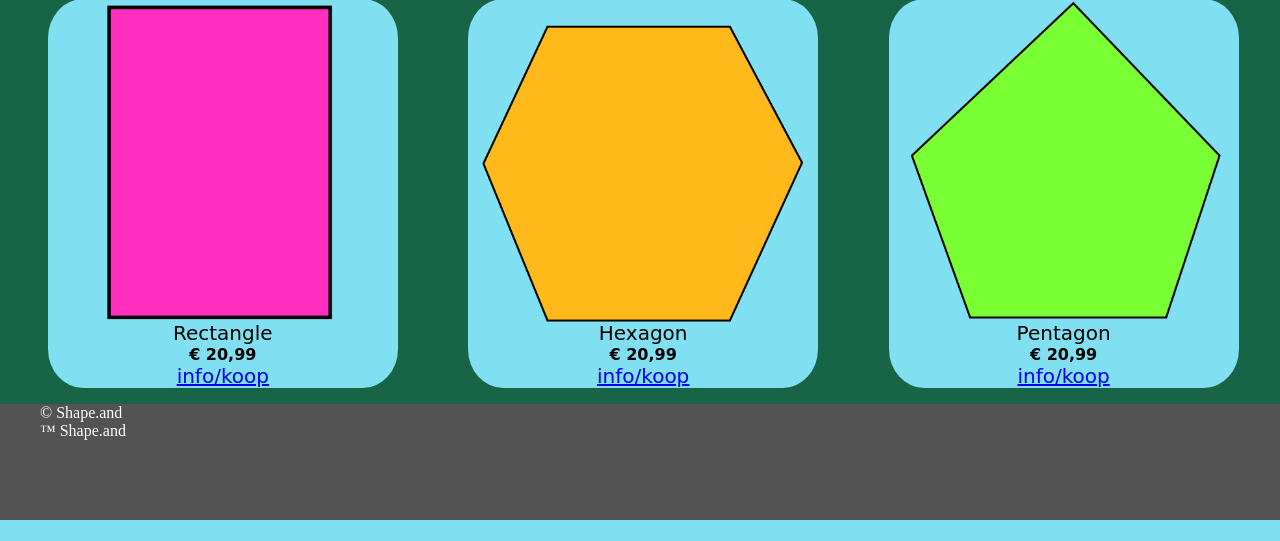
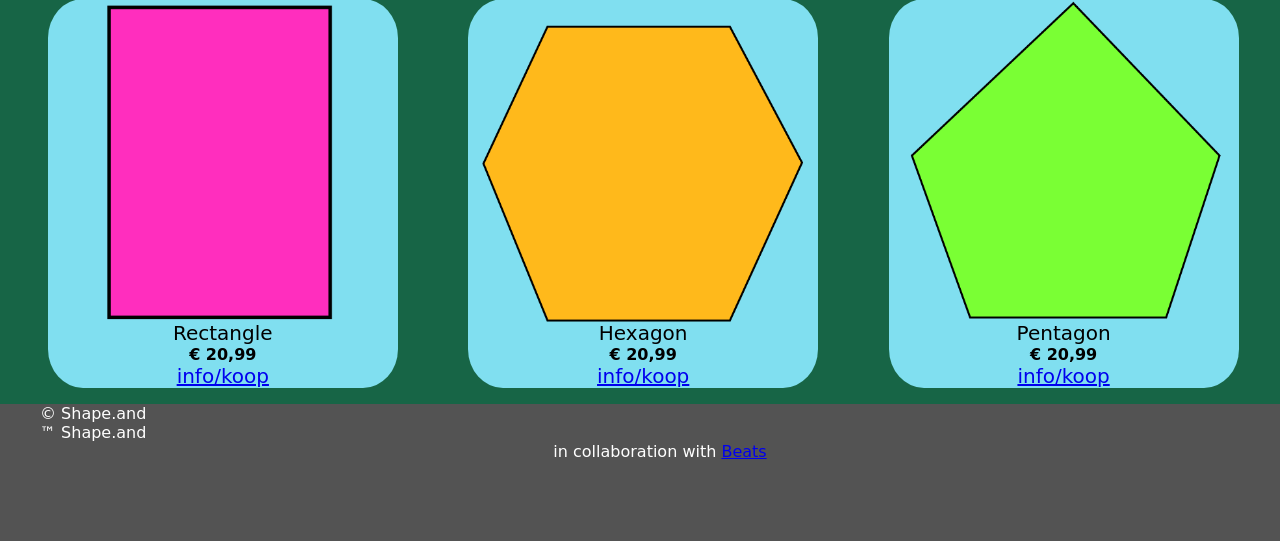
Before and after one commit to Mark-JanKuijper/web-dev, a PHP site: page / in a window 1280 px wide. Shown: the part 682-1223 px from the top of the page. Before the commit the page ends 1202 px from the top, so only its background shows below. Run offline with PHP 8.4, Linux system fonts and the light colour scheme.

Commit message:
eigen webshop kleine tovoeging van een easter egg

```diff
--- a/workshops/mijn_webshop/detail.html
+++ b/workshops/mijn_webshop/detail.html
@@ -37,6 +37,7 @@
         <!-- if you want to use lists then you need to put li by the text you want to list -->
         <li> &copy; Shape.and</li>
         <li>&trade; Shape.and</li>
+        <div class="collab"><li>in collaboration with <a href="#">Beats</a></li></div>
       </ul>
 
     </div>
--- a/workshops/mijn_webshop/index.html
+++ b/workshops/mijn_webshop/index.html
@@ -71,6 +71,7 @@
           <!-- if you want to use lists then you need to put li by the text you want to list -->
         <li> &copy; Shape.and</li>
         <li>&trade; Shape.and</li>
+        <div class="collab"><li>in collaboration with <a href="#">Beats</a></li></div>
 
       </ul>
 
--- a/workshops/mijn_webshop/style.css
+++ b/workshops/mijn_webshop/style.css
@@ -38,7 +38,9 @@ body {
 
     /* hier is dat de website automatisch padding en margin geeft  */
     padding: 0px;
-    margin: 0px
+    margin: 0px;
+    font-family: "Comic Sans MS" , "Comic Sans" , cursive;
+
 }
 
 #footer {
@@ -52,6 +54,10 @@ body {
 
 #footer ul {
     list-style: none;
+}
+
+.collab {
+    text-align: center;
 }
 
 .content {
```
